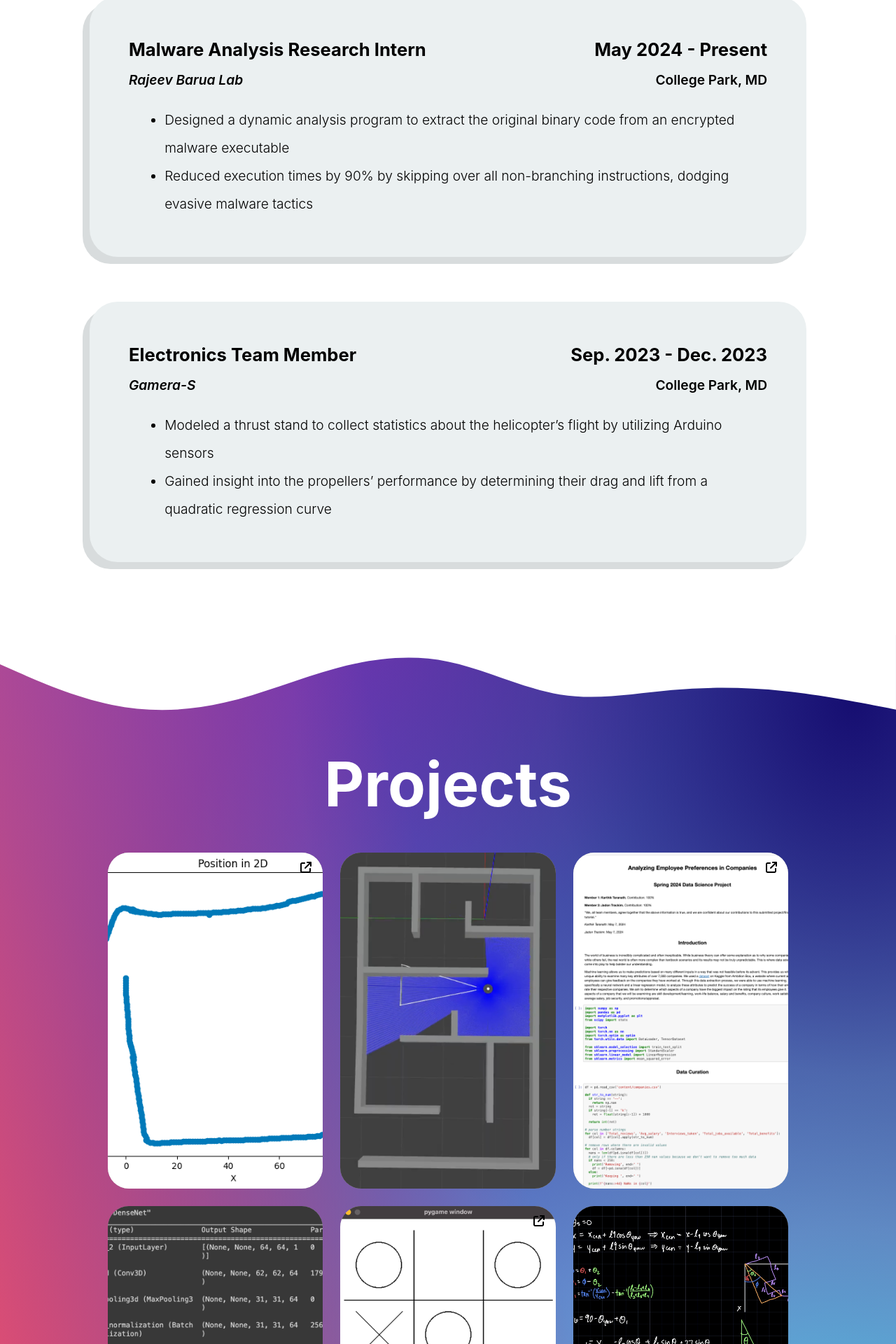
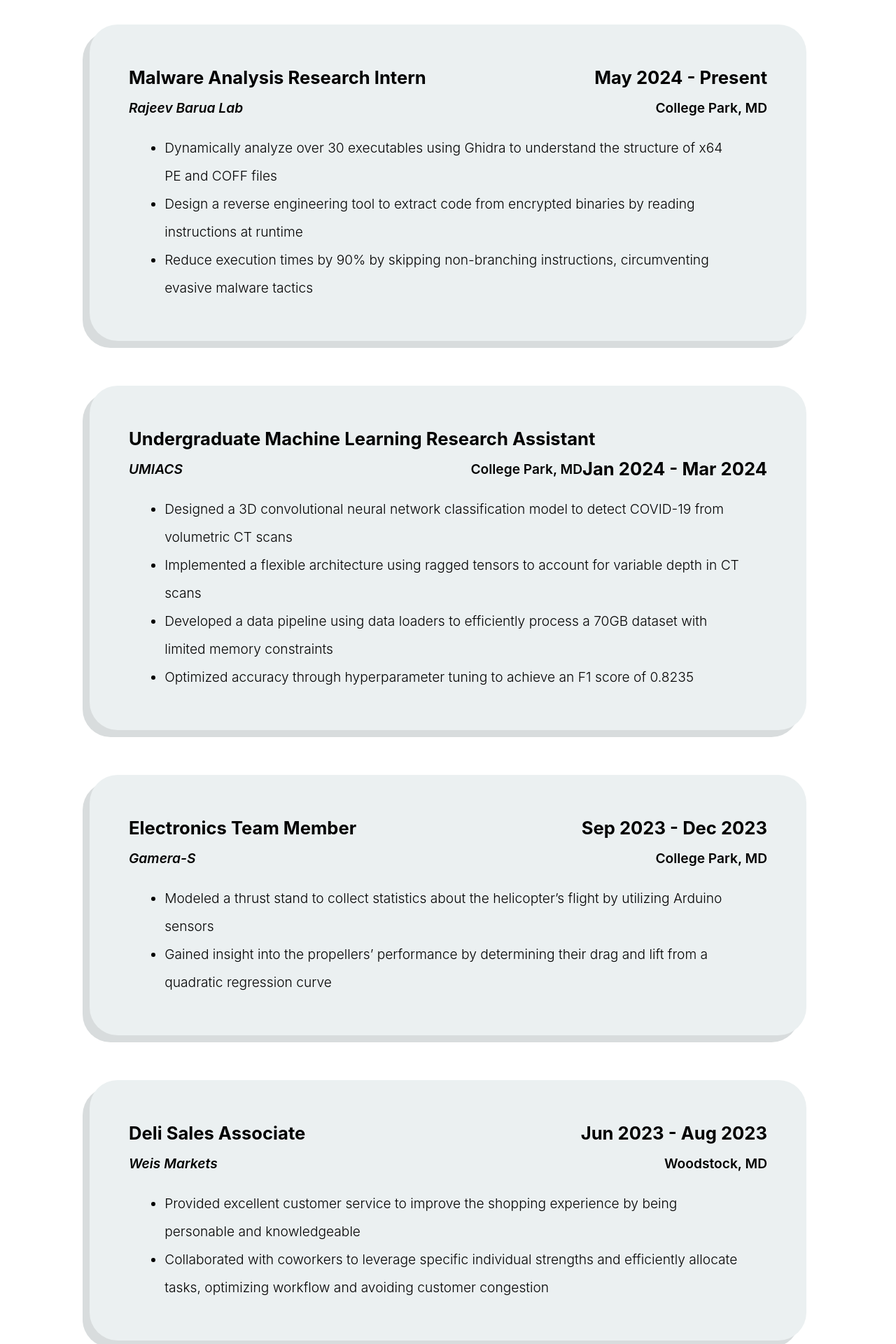
Before and after one commit to karthik-taranath/karthik-taranath.github.io, a React (Create React App) app: page / in a window 1280 px wide. Shown: the part 1667-3587 px from the top of the page at 70% size. Built offline with nearby package versions, Linux system fonts and the light colour scheme.

Commit message:
edit experience

```diff
--- a/src/components/experience/Experience.js
+++ b/src/components/experience/Experience.js
@@ -8,11 +8,12 @@ export const EXPERIENCE = [
     bullets: [
       'Generated 3D point cloud maps from LiDAR, GPS, IMU, and camera sensor data using SLAM algorithms',
       'Filtered point clouds with RANSAC plane fitting to remove ground points and isolate obstacles',
-      'Annotated processed maps according to traversability, creating a labeled and trainable dataset for navigation',
+      'Annotated processed maps according to traversability, creating a labeled and trainable dataset for autonomous navigation',
+      'Published the first large-scale, long-range, cross-campus global navigation dataset with multi-modal perception data and multi-category traversability maps (2025 IEEE ICRA)',
     ],
-    notes: [
-      'Expected IEEE ICRA Publication: September 2024',
-    ]
+    // notes: [
+    //   'arxiv link when published',
+    // ]
   },
   {
     company: 'Rajeev Barua Lab',
@@ -21,15 +22,30 @@ export const EXPERIENCE = [
     location: 'College Park, MD',
     link: 'https://ece.umd.edu/clark/faculty/361/Rajeev-Barua',
     bullets: [
-      'Designed a dynamic analysis program to extract the original binary code from an encrypted malware executable',
-      'Reduced execution times by 90% by skipping over all non-branching instructions, dodging evasive malware tactics',
+      'Dynamically analyze over 30 executables using Ghidra to understand the structure of x64 PE and COFF files',
+      'Design a reverse engineering tool to extract code from encrypted binaries by reading instructions at runtime',
+      'Reduce execution times by 90% by skipping non-branching instructions, circumventing evasive malware tactics',
+    ],
+  },
+  {
+    company: 'UMIACS',
+    role: 'Undergraduate Machine Learning Research Assistant',
+    start_date: 'Jan 2024',
+    end_date: 'Mar 2024',
+    location: 'College Park, MD',
+    link: 'https://www.umiacs.umd.edu/',
+    bullets: [
+      'Designed a 3D convolutional neural network classification model to detect COVID-19 from volumetric CT scans',
+      'Implemented a flexible architecture using ragged tensors to account for variable depth in CT scans',
+      'Developed a data pipeline using data loaders to efficiently process a 70GB dataset with limited memory constraints',
+      'Optimized accuracy through hyperparameter tuning to achieve an F1 score of 0.8235',
     ],
   },
   {
     company: 'Gamera-S',
     role: 'Electronics Team Member',
-    start_date: 'Sep. 2023',
-    end_date: 'Dec. 2023',
+    start_date: 'Sep 2023',
+    end_date: 'Dec 2023',
     location: 'College Park, MD',
     link: 'https://gamera.umd.edu/',
     bullets: [
@@ -37,4 +53,16 @@ export const EXPERIENCE = [
       'Gained insight into the propellers’ performance by determining their drag and lift from a quadratic regression curve',
     ],
   },
+  {
+    company: 'Weis Markets',
+    role: 'Deli Sales Associate',
+    start_date: 'Jun 2023',
+    end_date: 'Aug 2023',
+    location: 'Woodstock, MD',
+    link: 'https://www.weismarkets.com/',
+    bullets: [
+      'Provided excellent customer service to improve the shopping experience by being personable and knowledgeable',
+      'Collaborated with coworkers to leverage specific individual strengths and efficiently allocate tasks, optimizing workflow and avoiding customer congestion',
+    ],
+  },
 ]
```
